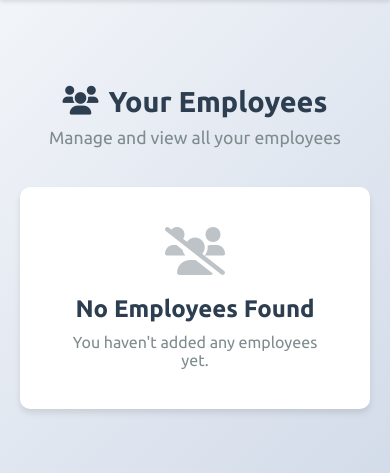
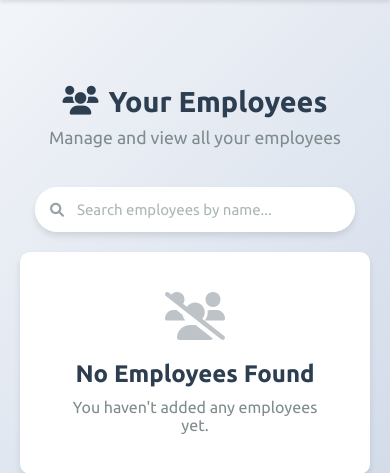
Before and after one commit to nafis-muktashid/CSE311L-CC, a PHP site: page /employees.php in a window 390 px wide. Shown: the part 85-558 px from the top of the page. Run offline with PHP 8.4, Linux system fonts and the light colour scheme; a user stored in the database is signed in; data that the repository does not hold is empty.

Commit message:
all good without search. pretty much

```diff
--- a/css/employee_management.css
+++ b/css/employee_management.css
@@ -128,6 +128,7 @@
 .edit-btn {
 	background-color: #3498db;
 	color: white;
+	text-decoration: none;
 }
 
 .edit-btn:hover {
@@ -261,3 +262,115 @@
 .close:hover {
 	color: #000;
 }
+
+.search-container {
+	margin: 30px 0;
+	padding: 0 20px;
+	animation: fadeIn 0.3s ease-in-out;
+}
+
+.search-wrapper {
+	position: relative;
+	max-width: 600px;
+	margin: 0 auto;
+	background-color: #ffffff;
+	border-radius: 25px;
+	box-shadow: 0 4px 6px rgba(0, 0, 0, 0.1);
+	transition: all 0.3s ease;
+}
+
+.search-wrapper:hover {
+	box-shadow: 0 6px 8px rgba(0, 0, 0, 0.15);
+	transform: translateY(-1px);
+}
+
+.search-wrapper:focus-within {
+	box-shadow: 0 8px 15px rgba(0, 0, 0, 0.2);
+	transform: translateY(-2px);
+}
+
+.search-input {
+	width: 100%;
+	padding: 15px 45px;
+	border: 2px solid transparent;
+	border-radius: 25px;
+	font-size: 16px;
+	color: #2c3e50;
+	transition: all 0.3s ease;
+	background-color: #ffffff;
+}
+
+.search-input::placeholder {
+	color: #95a5a6;
+	opacity: 0.8;
+}
+
+.search-input:focus {
+	outline: none;
+	border-color: #3498db;
+}
+
+.search-icon {
+	position: absolute;
+	left: 18px;
+	top: 50%;
+	transform: translateY(-50%);
+	color: #95a5a6;
+	font-size: 16px;
+	transition: color 0.3s ease;
+	pointer-events: none;
+}
+
+.search-wrapper:focus-within .search-icon {
+	color: #3498db;
+}
+
+/* Animation keyframes */
+@keyframes fadeIn {
+	from {
+		opacity: 0;
+		transform: translateY(-10px);
+	}
+	to {
+		opacity: 1;
+		transform: translateY(0);
+	}
+}
+
+/* Responsive adjustments */
+@media (max-width: 768px) {
+	.search-container {
+		margin: 20px 0;
+		padding: 0 15px;
+	}
+
+	.search-wrapper {
+		max-width: 100%;
+	}
+
+	.search-input {
+		padding: 12px 40px;
+		font-size: 15px;
+	}
+
+	.search-icon {
+		left: 15px;
+		font-size: 14px;
+	}
+}
+
+/* Dark mode support */
+@media (prefers-color-scheme: dark) {
+	.search-wrapper {
+		background-color: #ffffff;
+	}
+
+	.search-input {
+		background-color: #ffffff;
+		color: #2c3e50;
+	}
+
+	.search-input::placeholder {
+		color: #95a5a6;
+	}
+}
--- a/employees.php
+++ b/employees.php
@@ -49,6 +49,14 @@ $stmt->execute();$result = $stmt->get_result();
                     <p>Manage and view all your employees</p>
                 </div>
 
+                <!-- Add search bar -->
+                <div class="search-container">
+                    <div class="search-wrapper">
+                        <i class="fas fa-search search-icon"></i>
+                        <input type="text" id="employeeSearch" placeholder="Search employees by name..." class="search-input">
+                    </div>
+                </div>
+
                 <div class="employees-container">
                     <?php if($result->num_rows > 0): ?>
                         <?php while($employee = $result->fetch_assoc()): ?>
@@ -81,12 +89,11 @@ $stmt->execute();$result = $stmt->get_result();
                                 </div>
                             </div>
                         <?php endwhile; ?>
-                        <?php else: ?>
+                    <?php else: ?>
                         <div class="no-employees">
                             <i class="fas fa-users-slash"></i>
                             <h2>No Employees Found</h2>
                             <p>You haven't added any employees yet.</p>
-
                         </div>
                     <?php endif; ?>
                 </div>
--- a/js/employees.js
+++ b/js/employees.js
@@ -41,3 +41,34 @@ function removeSkill(button) {
 		skillRow.remove();
 	}
 }
+
+// Add search functionality
+document.addEventListener("DOMContentLoaded", function () {
+	const searchInput = document.getElementById("employeeSearch");
+	if (searchInput) {
+		searchInput.addEventListener("input", function () {
+			const searchTerm = this.value.toLowerCase();
+			const employeeCards = document.querySelectorAll(".employee-card");
+
+			employeeCards.forEach((card) => {
+				const employeeName = card
+					.querySelector("h2")
+					.textContent.toLowerCase();
+				if (employeeName.includes(searchTerm)) {
+					card.style.display = "";
+				} else {
+					card.style.display = "none";
+				}
+			});
+
+			// Show/hide the "No Employees Found" message
+			const noEmployeesDiv = document.querySelector(".no-employees");
+			if (noEmployeesDiv) {
+				const visibleCards = Array.from(employeeCards).some(
+					(card) => card.style.display !== "none"
+				);
+				noEmployeesDiv.style.display = visibleCards ? "none" : "block";
+			}
+		});
+	}
+});
```
